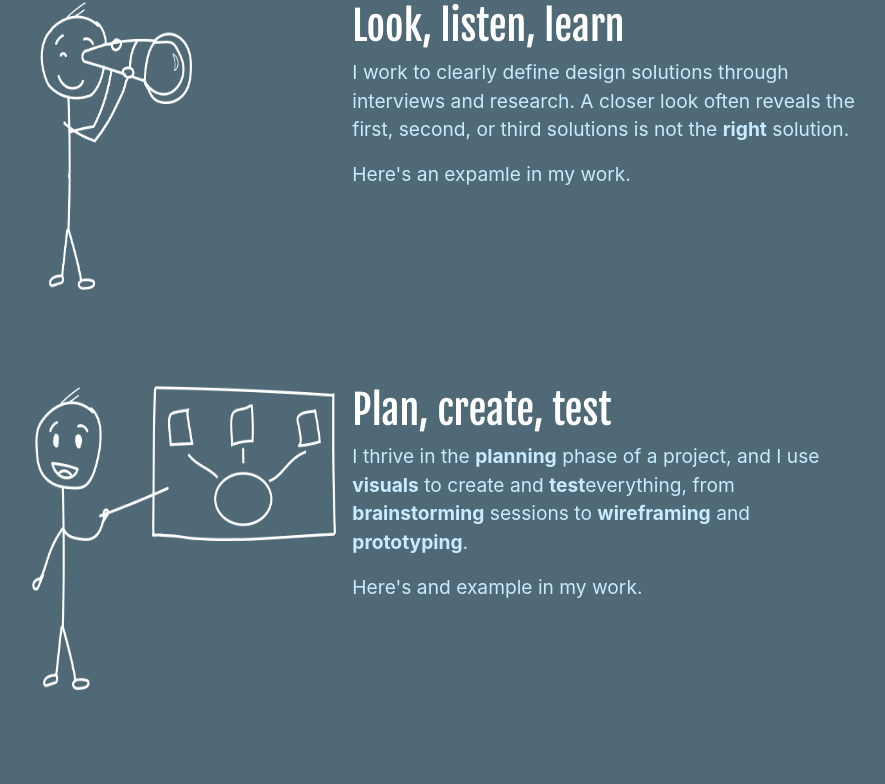
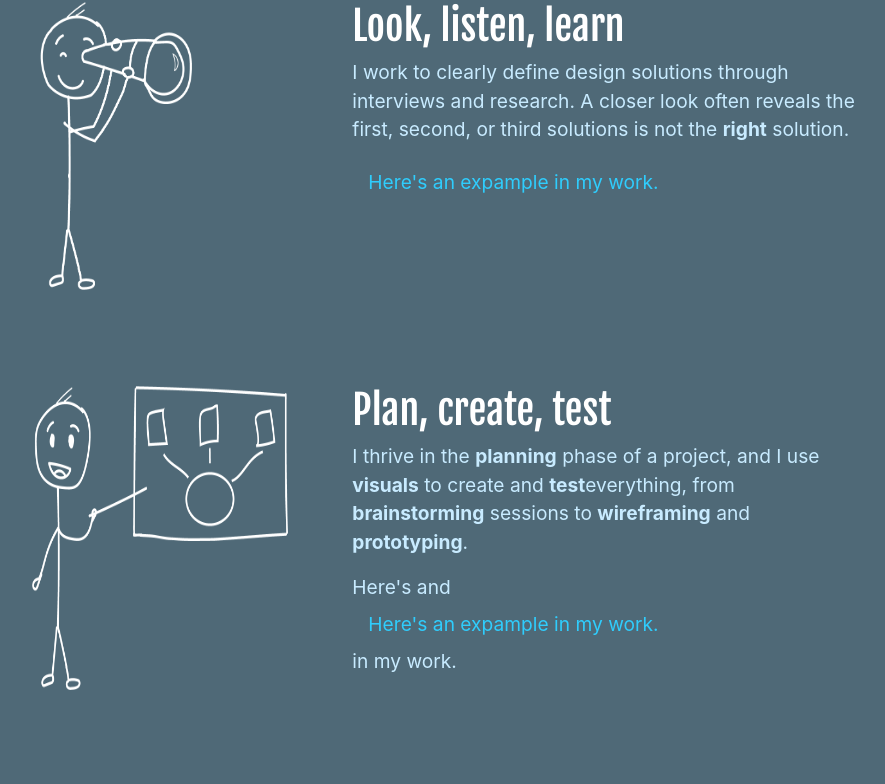
Before and after one commit to Devco2011/Devco2011.github.io, a React (Create React App) app: page / in a window 1280 px wide. Shown: the part 1975-2759 px from the top of the page, without its empty margins (196-1081 px from the left). Built offline with nearby package versions, Linux system fonts and the light colour scheme.

Commit message:
look modal content and styling

```diff
--- a/src/_variables.scss
+++ b/src/_variables.scss
@@ -11,7 +11,7 @@ $gray-700: #495057;
 $gray-800: #343a40;
 $gray-900: #212529;
 $black: #000;
-$blue: #026881;
+$blue: #2fcdfd;
 $indigo: #6610f2;
 $purple: #6f42c1;
 $pink: #e83e8c;
--- a/src/main/LookModal.js
+++ b/src/main/LookModal.js
@@ -1,5 +1,5 @@
 import { React, useState } from 'react';
-import { Modal, Button } from 'react-bootstrap';
+import { Modal, Nav } from 'react-bootstrap';
 
 export const LookModal = () => {
     const [show, setShow] = useState(false);
@@ -9,20 +9,19 @@ export const LookModal = () => {
 
     return (
         <>
-            <a onClick={handleShow}>
-                example
-        </a>
 
-            <Modal show={show} onHide={handleClose}>
+            <Nav.Link onClick={handleShow}>
+                Here's an expample in my work.
+        </Nav.Link>
+
+
+            <Modal show={show} onHide={handleClose} dialogClassName={"primaryModal"}>
                 <Modal.Header closeButton>
                     <Modal.Title className="modalTitle">REMOTE RESEARCH THROUGH SURVEYS</Modal.Title>
                 </Modal.Header>
-                <Modal.Body>Woohoo, you're reading this text in a modal!</Modal.Body>
-                <Modal.Footer>
-                    <Button variant="secondary" onClick={handleClose}>
-                        Close
-            </Button>
-                </Modal.Footer>
+                <Modal.Body className="modalBody"><p>Before I began designing this portfolio website, my team and I used a Google survey to conduct user research.</p>
+                    <p>The survey was distributed to the Nashville tech community and we recieved responses from designers, hiring managers, and recruiters, giving us valuable insight into our users' needs.</p>
+                    <p>Combined with other research, this gave me the ability to construct user personas and initial mockups.</p></Modal.Body>
             </Modal>
         </>
     );
--- a/src/main/Process.js
+++ b/src/main/Process.js
@@ -21,8 +21,8 @@ export const Process = () => {
                             <h5>Look, listen, learn</h5>
                             <ScrollAnimation animateIn="animate__animated animate__fadeIn"><p>I work to clearly define design solutions through interviews and research. A closer look often reveals the first, second, or third solutions
                                 is not the <strong>right</strong> solution. </p>
-                                <p>Here's an expamle in my work.
-                            </p>
+                                <p><LookModal />
+                                </p>
                             </ScrollAnimation>
                         </div>
                     </Col>
@@ -75,7 +75,7 @@ export const Process = () => {
                             <h5>Inclusivity</h5>
                             <ScrollAnimation animateIn="animate__animated animate__fadeIn"><p>I am very interested in inclusive design. I strive to do work that <strong>accessible</strong> to <strong>all people</strong>. I celebrate differences in humans and I believe there is <strong>no typical user</strong>.
                             </p>
-                                <p>Here's and <LookModal /> in my work.</p>
+                                <p>Here's and  in my work.</p>
                             </ScrollAnimation>
                         </div>
                     </Col>
--- a/src/portfolioCustom.scss
+++ b/src/portfolioCustom.scss
@@ -190,18 +190,19 @@ p {
 
     @media (min-width: 23.4375rem) {
             margin-top: 1em;
-            width: 14rem;
+            width: 12rem;
             height: 16em;
           }
 
     @media (min-width: 37.5rem) {
+        margin-top: 3em;
             width: 10rem;
-            height: 22rem;
+            height: 16rem;
     }
 
     @media (min-width: 50rem) {
             margin-top: 3em;
-            width: 19rem;
+            width: 16rem;
             height: 19rem;
     }
 
@@ -250,3 +251,15 @@ p {
             height: 20rem;
     }
 }
+
+// Modals
+
+.modal-content {
+    background-color: #7298AD;
+}
+.modalTitle {
+    font-family: 'Fjalla One', sans-serif;
+}
+.modalBody {
+    background-color: #4F6977;
+}
```
Also changed, not shown: 1 other file (tests, documents, lock files or other folders).
